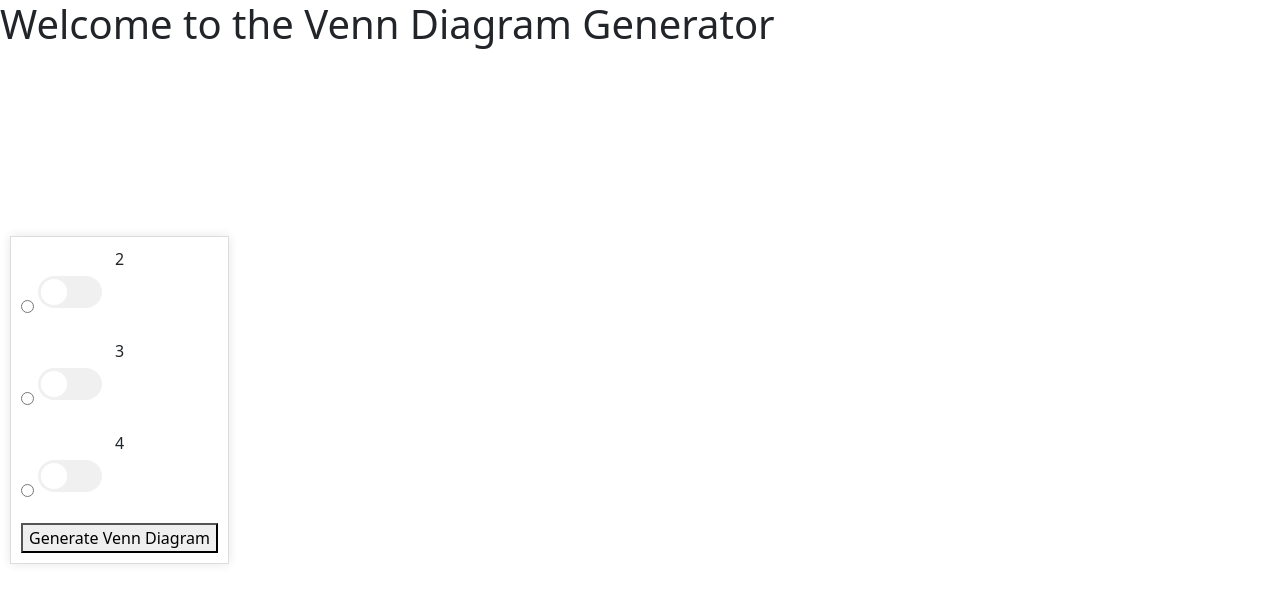
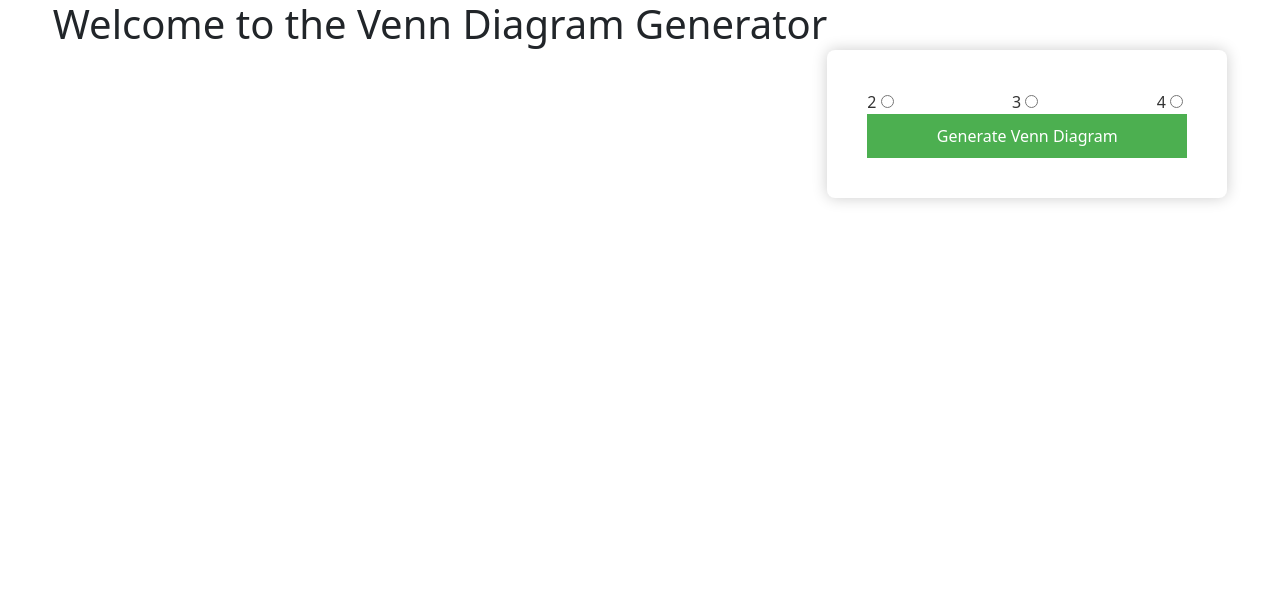
Before and after one commit to zachpinto/VennDiagramGPT, a Flask app: page / in a window 1280 px wide. Shown: the top 603 px of the page. Run offline with Flask 3, Linux system fonts and the light colour scheme.

Commit message:
input box

```diff
--- a/static/css/styles.css
+++ b/static/css/styles.css
@@ -1,73 +1,61 @@
+body {
+    font-family: 'Arial', sans-serif;
+    background-color: #f4f4f4;
+    margin: 0;
+    padding: 0;
+    display: flex;
+    justify-content: center;
+    align-items: flex-start;
+}
+
+h1 {
+    text-align: center;
+    margin-top: 50px; /* Adjust as needed */
+    color: #333;
+}
+
 .input-box {
-    position: fixed;
-    left: 10px;
-    top: 50%; /* Adjust to position lower on the screen */
-    transform: translateY(-50%);
-    border: 1px solid #ddd;
-    padding: 10px;
-    box-shadow: 0 0 10px rgba(0,0,0,0.1);
+    width: 400px; /* Fixed width */
+    background-color: #fff;
+    padding: 40px;
+    box-shadow: 0 0 15px rgba(0,0,0,0.2);
+    border-radius: 8px;
+    margin-top: 50px; /* Space below the title */
+}
+
+.radio-button-container {
+    display: flex;
+    justify-content: space-between;
 }
 
 .radio-button {
-    margin-bottom: 20px; /* Space between radio buttons */
+    text-align: center;
 }
 
 .radio-number {
-    display: block;
-    text-align: center;
-    margin-bottom: 5px;
+    color: #333;
 }
 
-.input-box label {
-    display: block;
-    margin-bottom: 5px;
+.tgl-light:checked + .tgl-btn {
+    background: #4CAF50; /* A green shade for active state */
 }
 
-#setTitleBoxes input[type="text"] {
-    display: block;
+#textFields input[type="text"] {
+    border: 1px solid #ddd;
+    border-radius: 4px;
+}
+
+button {
+    background-color: #4CAF50; /* Same as the active state color */
+    color: white;
+    border: none;
+    padding: 10px 15px;
+    border-radius: 4px;
+    cursor: pointer;
+    width: 100%;
     margin-top: 10px;
 }
 
-/* Toggle button styles */
-.tgl {
-  display: none;
+button:hover {
+    background-color: #45a049;
 }
-
-
-
-.tgl-light + .tgl-btn {
-  background: #f0f0f0;
-  border-radius: 2em;
-  padding: 2px;
-  transition: all .4s ease;
-  display: inline-block;
-  width: 4em;
-  height: 2em;
-  position: relative;
-  cursor: pointer;
-}
-
-.tgl-light + .tgl-btn:after {
-  position: absolute;
-  content: '';
-  width: 1.6em;
-  height: 1.6em;
-  border-radius: 50%;
-  background: #fff;
-  transition: all .2s ease;
-  top: 0.2em;
-  left: 0.2em;
-}
-
-.tgl-light:checked + .tgl-btn {
-  background: #9FD6AE;
-}
-
-.tgl-light:checked + .tgl-btn:after {
-  left: 2.2em;
-}
-
-#textFields input[type="text"] {
-    width: 100%; /* Full width */
-    height: 40px; /* Short height */
-}
```
